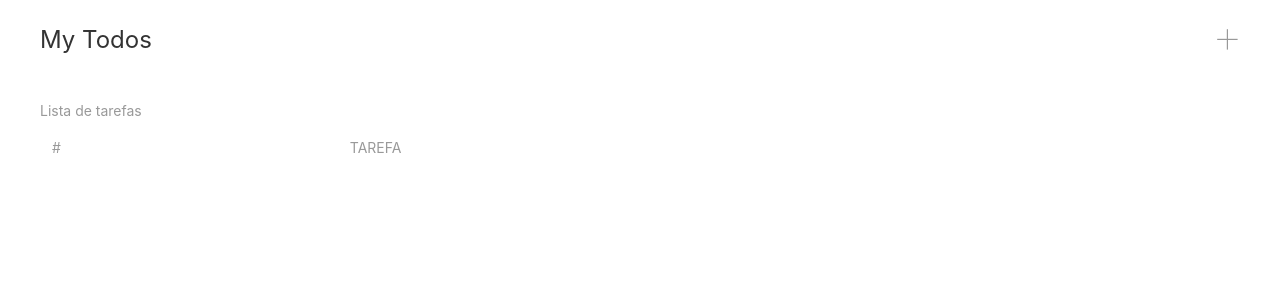
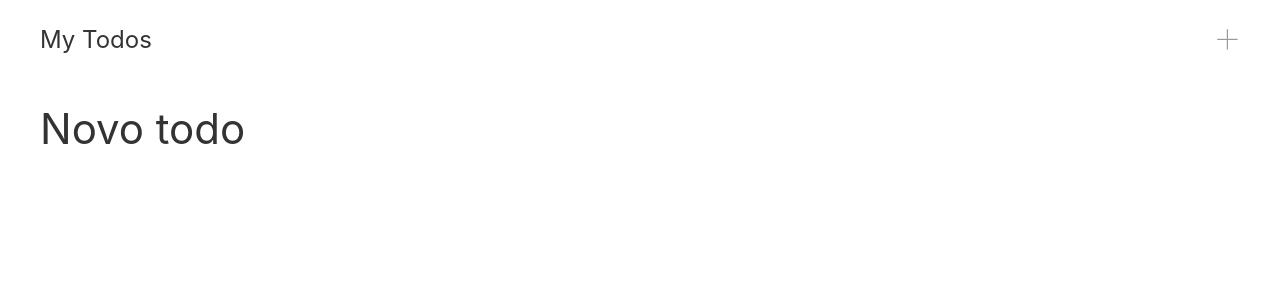
Before and after one commit to leobuck/react-todo, a React (Create React App) app: page /create in a window 1280 px wide. Shown: the top 300 px of the page. Built offline with nearby package versions, Linux system fonts and the light colour scheme.

Commit message:
React Router

```diff
--- a/package.json
+++ b/package.json
@@ -10,8 +10,10 @@
     "@types/node": "^12.0.0",
     "@types/react": "^17.0.0",
     "@types/react-dom": "^17.0.0",
+    "@types/react-router-dom": "^5.3.1",
     "react": "^17.0.2",
     "react-dom": "^17.0.2",
+    "react-router-dom": "^5.3.0",
     "react-scripts": "4.0.3",
     "typescript": "^4.1.2",
     "web-vitals": "^1.0.1"
--- /dev/null
+++ b/src/components/AddTodo.tsx
@@ -0,0 +1,7 @@
+import React from "react";
+
+const AddTodo = () => {
+    return (<h1>Novo todo</h1>)
+};
+
+export default AddTodo;
--- a/src/components/App.tsx
+++ b/src/components/App.tsx
@@ -1,15 +1,28 @@
 import React from 'react';
+import { BrowserRouter as Router, Route, Switch } from 'react-router-dom';
 import TodoContext from '../contexts/TodoContext';
+import AddTodo from './AddTodo';
 import Navbar from './Navbar';
 import TodoList from './TodoList';
 
 const App = () => {
     return (
         <TodoContext>
-            <div className="uk-container">
+            <Router>
                 <Navbar></Navbar>
-                <TodoList></TodoList>
-            </div>
+                <br />
+                <div className="uk-container">
+                    <Switch>
+                        <Route path="/create">
+                            <AddTodo></AddTodo>
+                        </Route>
+                        <Route path="/">
+                            <h4>Minha lista de tarefas</h4>
+                            <TodoList></TodoList>
+                        </Route>
+                    </Switch>
+                </div>
+            </Router>
         </TodoContext>
     );
 }
--- a/src/components/Navbar.tsx
+++ b/src/components/Navbar.tsx
@@ -1,19 +1,20 @@
 import React from 'react';
+import { Link } from 'react-router-dom';
 
 const Navbar = () => {
     return(
         <div className="uk-container">
             <nav className="uk-navbar">
                 <div className="uk-navbar-left">
-                    <a href="#" className="uk-navbar-item uk-logo">My Todos</a>
+                    <Link to="/" className="uk-navbar-item uk-logo">My Todos</Link>
                 </div>
 
                 <div className="uk-navbar-right">
                     <ul className="uk-navbar-nav">
                         <li>
-                            <a href="#">
+                            <Link to="/create">
                                 <span uk-icon="icon: plus; ratio: 1.2;"></span>
-                            </a>
+                            </Link>
                         </li>
                     </ul>
                 </div>
```
Also changed, not shown: 2 other files (tests, documents, lock files or other folders).
